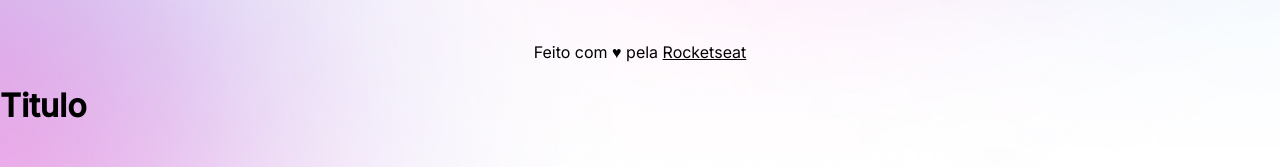
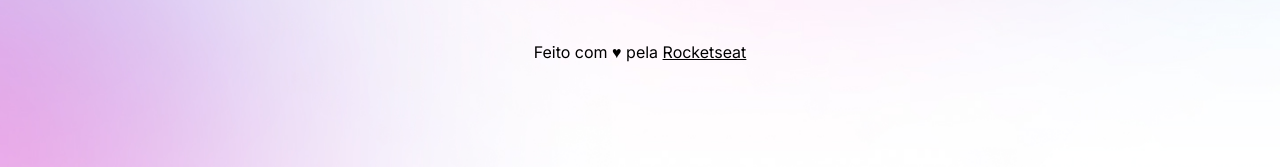
Before and after one commit to kaysophia05/Dev-Web-Project, a plain HTML site: page index.html in a window 1280 px wide. Shown: the part 689-856 px from the top of the page. Drawn offline with nearby package versions, Linux system fonts and the light colour scheme.

Commit message:
remove "titulo"

```diff
--- a/index.html
+++ b/index.html
@@ -63,7 +63,6 @@
       </div>
     </div>
 
-    <h1>Titulo</h1>
     <script
       type="module"
       src="https://unpkg.com/ionicons@7.1.0/dist/ionicons/ionicons.esm.js"
```
